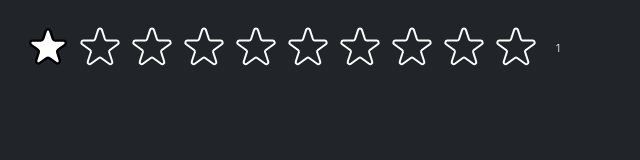
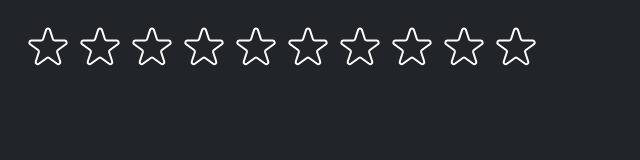
Before and after one commit to zeenat-abedin/usepopcorn, a React (Create React App) app: page / in a window 1280 px wide. Shown: the top 160 px of the page, without its empty margins (0-640 px from the left). Built offline with nearby package versions, Linux system fonts and the light colour scheme.

Commit message:
Update StarRating component to use tempRating state for hover effect

```diff
--- a/src/StarRating.jsx
+++ b/src/StarRating.jsx
@@ -23,7 +23,8 @@
 };
 
 function StarRating({ maxRating }) {
-  const [rating, setRating] = useState(1);
+  const [rating, setRating] = useState(0);
+  const [tempRating, setTempRating] = useState(0);
 
   function handleRating(rating) {
     setRating(rating);
@@ -35,21 +36,29 @@
         {Array.from({ length: maxRating }, (_, i) => (
           <Star
             key={i}
+            full={tempRating ? tempRating >= i + 1 : rating >= i + 1}
             onRate={() => handleRating(i + 1)}
-            full={rating >= i + 1}
+            onHoverIn={() => setTempRating(i + 1)}
+            onHoverOut={() => setTempRating(0)}
           />
         ))}
       </div>
-      <p style={textStyle}>{rating || ""}</p>
+      <p style={textStyle}>{tempRating || rating || ""}</p>
     </div>
   );
 }
 
 export default StarRating;
 
-function Star({ onRate, full }) {
+function Star({ onRate, full, onHoverIn, onHoverOut }) {
   return (
-    <span role="button" style={starStyle} onClick={onRate}>
+    <span
+      role="button"
+      style={starStyle}
+      onClick={onRate}
+      onMouseEnter={onHoverIn}
+      onMouseLeave={onHoverOut}
+    >
       {full ? (
         <svg
           xmlns="http://www.w3.org/2000/svg"
```
